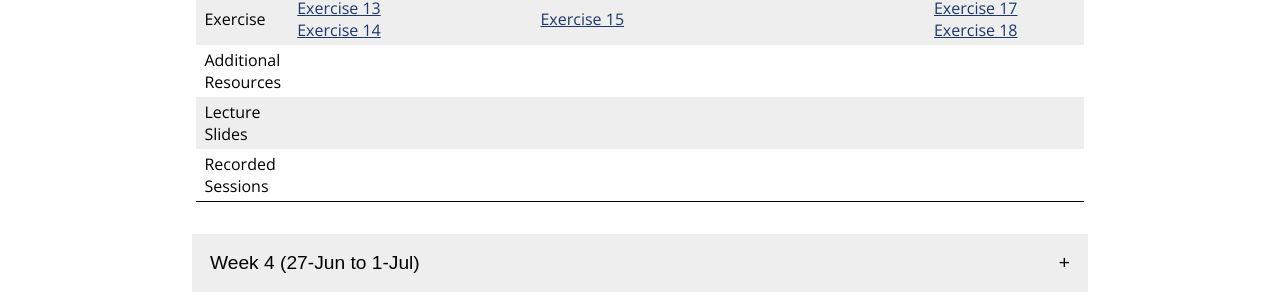
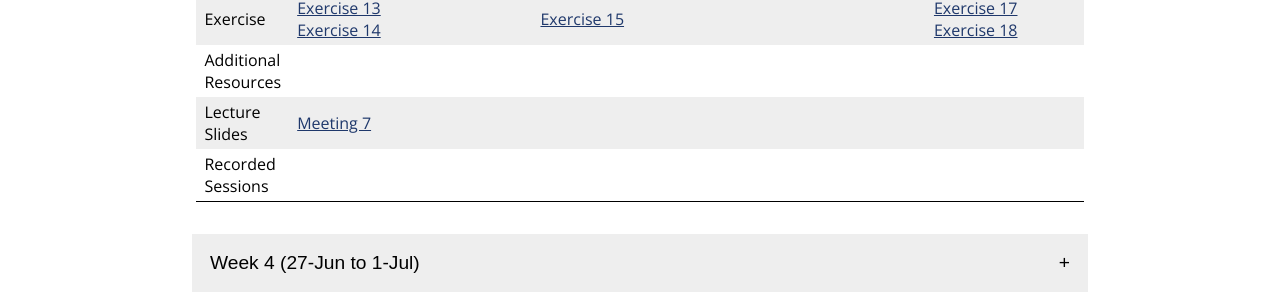
Before and after one commit to jhu-ip/cs220-summer22, a Jekyll site: the page built from material.md, in a window 1280 px wide. Shown: the part 851-1158 px from the top of the page. Built offline with Jekyll 4.4.1, drawn with Linux system fonts in a browser that asks for light colours; some web fonts are replaced.

Commit message:
post meeting 7 slides

```diff
--- a/material.csv
+++ b/material.csv
@@ -107,6 +107,7 @@ Week,Day,Date,Type,Link text,URL
 3,1,20-Jun,Slides,Bitwise operations,slides/day14_bitwise_operations.pdf
 3,1,20-Jun,Recap,Day 14,questions/day14.html
 3,1,20-Jun,Exercise,Exercise 14,exercise/ex14.html
+3,1,20-Jun,LectureSlides,Meeting 7,slides/class07.pdf
 3,2,22-Jun,Video,"Number representation, type conversion/casting",https://jh.hosted.panopto.com/Panopto/Pages/Viewer.aspx?id=9ce56b92-a382-468f-8c9e-ae230027a1af
 3,2,22-Jun,Slides,"Number representation, type conversion/casting",slides/day15_number_rep_type_conversions.pdf
 3,2,22-Jun,Recap,Day 15,questions/day15.html
--- a/material.md
+++ b/material.md
@@ -176,7 +176,7 @@ the materials for that week.
     </tr>
     <tr>
       <td>Lecture<br>Slides</td>
-      <td></td>
+      <td><a href='slides/class07.pdf'>Meeting 7</a></td>
       <td></td>
       <td></td>
     </tr>
```
Also changed, not shown: 1 other file.
